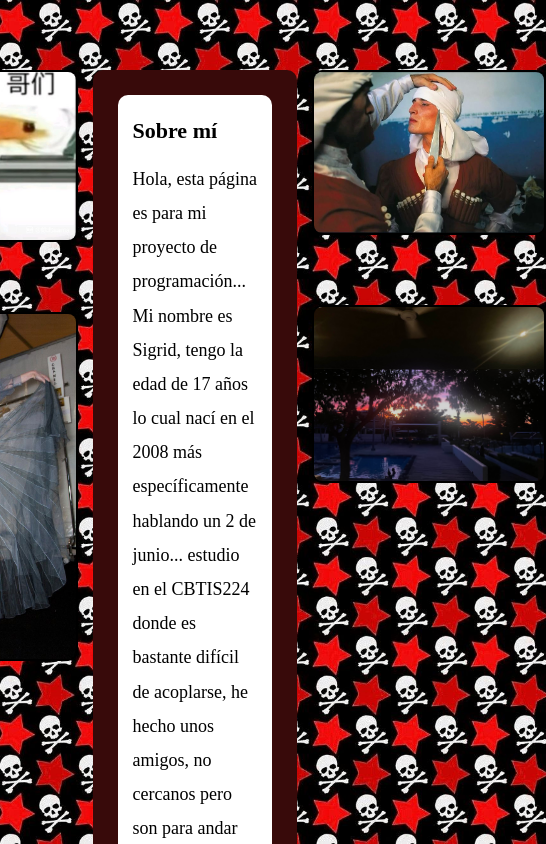
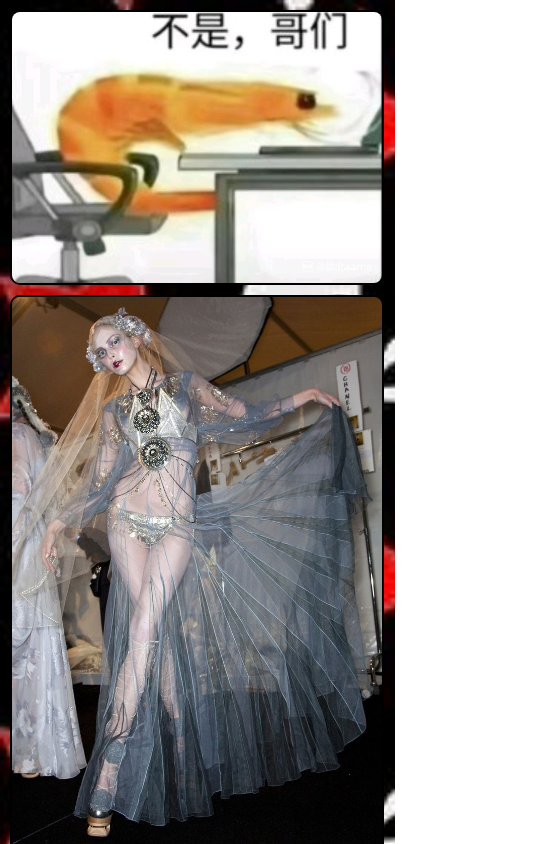
Before and after one commit to 23sigridgastelum-create/paginaweb, a plain HTML site: page index.html in a window 390 px wide. Shown: the top 844 px of the page, 546 px wide, since content can reach past the window. Drawn offline with Linux system fonts and the light colour scheme.

Commit message:
Update index.html

```diff
--- a/index.html
+++ b/index.html
@@ -82,6 +82,77 @@
     width: 49%;
     border-radius: 10px;
   }
+ @media (max-width: 900px) {
+  .container {
+    flex-direction: column; /* apilar todo */
+    align-items: center;
+    padding: 20px;
+  }
+
+  .side {
+    flex-direction: row; /* mostrar imágenes en fila */
+    gap: 10px;
+    justify-content: center;
+  }
+
+  .side img {
+    width: 45%;
+    max-width: 150px;
+  }
+
+  .main-content {
+    width: 100%;
+    max-width: 100%;
+    padding: 20px;
+    font-size: 16px;
+  }
+
+  .section {
+    padding: 12px;
+  }
+
+  .section h2 {
+    font-size: 20px;
+  }
+
+  .section .small-images {
+    flex-direction: column;
+  }
+
+  .section .small-images img {
+    width: 100%;
+  }
+}
+
+/* --- 🔹 Adaptación a pantallas muy pequeñas (teléfonos) --- */
+@media (max-width: 600px) {
+  body {
+    background-attachment: scroll;
+  }
+
+  .container {
+    padding: 10px;
+  }
+
+  .side {
+    flex-direction: column;
+    gap: 10px;
+  }
+
+  .side img {
+    width: 100%;
+    max-width: none;
+  }
+
+  .main-content {
+    padding: 15px;
+    font-size: 15px;
+  }
+
+  .section h2 {
+    font-size: 18px;
+  }
+}
 </style>
 </head>
 <body>
```
